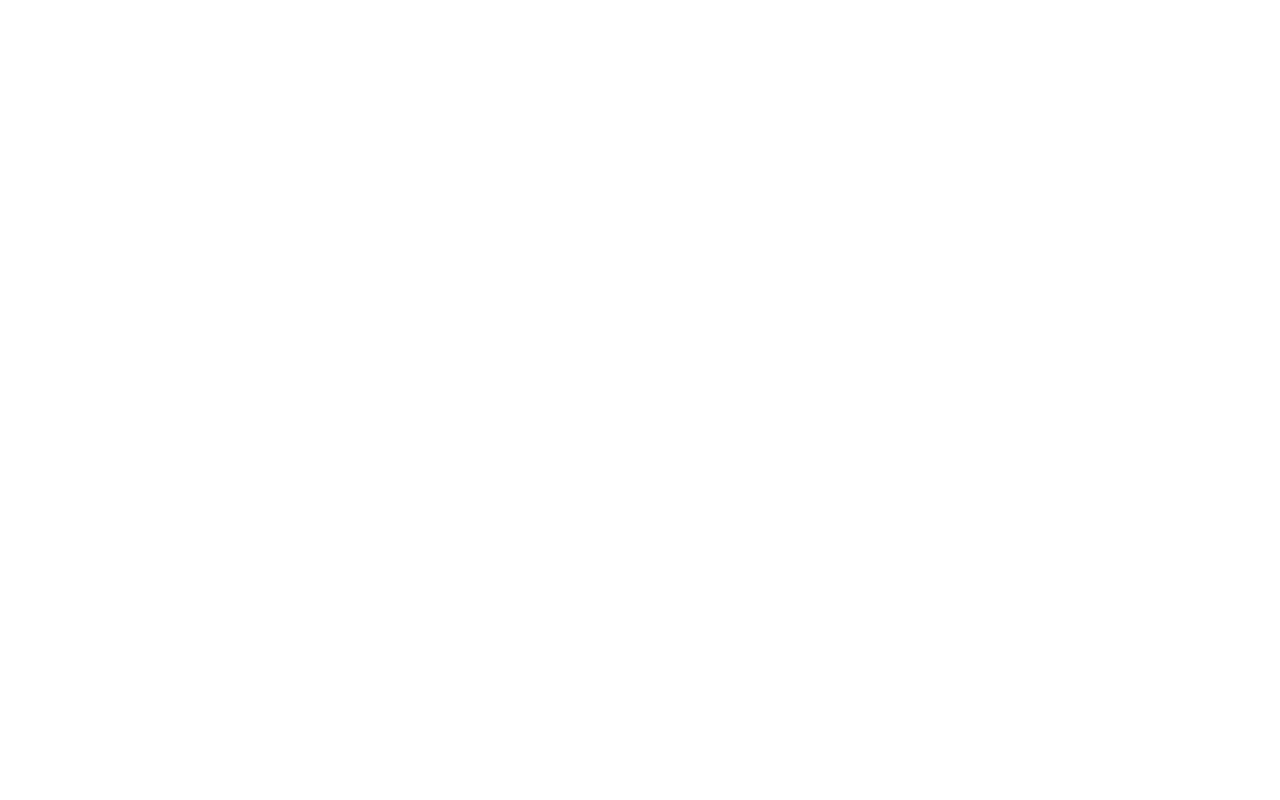
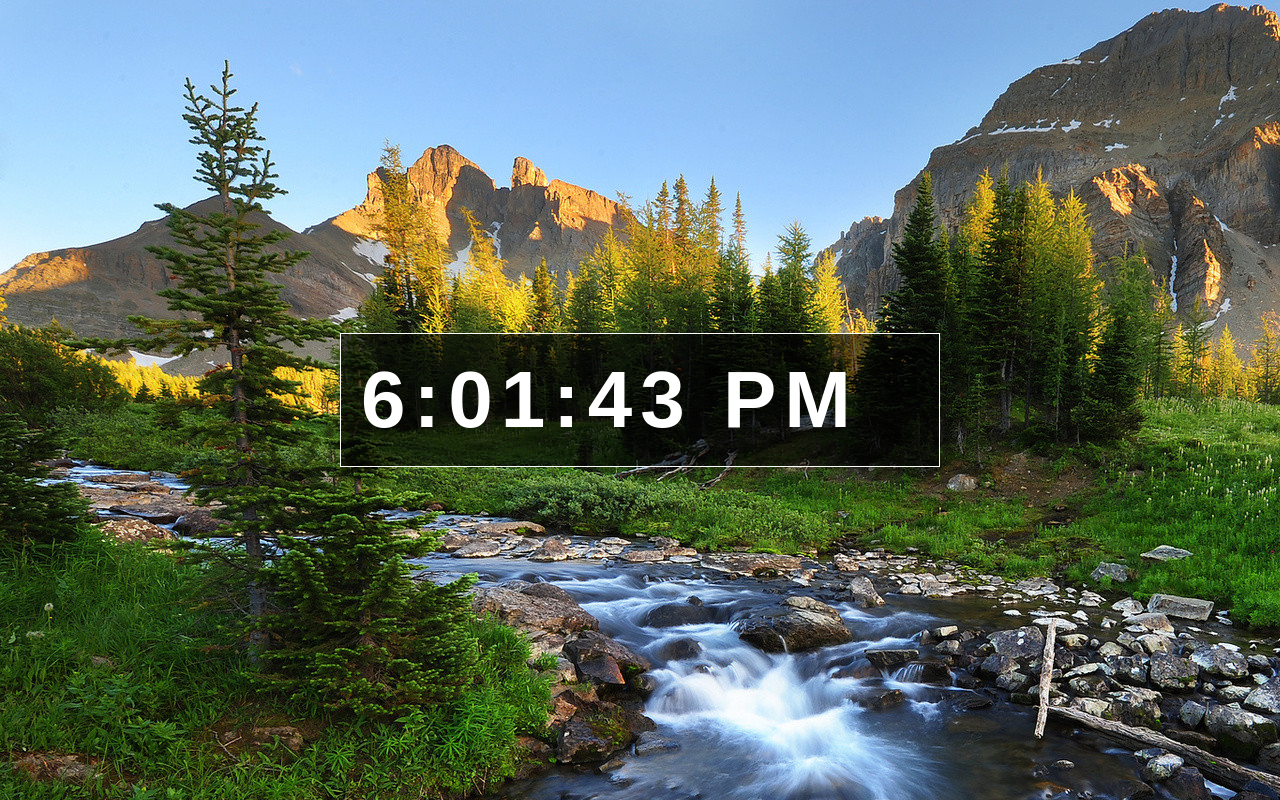
Before and after one commit to Feruzabonu/js-dom, a plain HTML site: page 3-dars/index.html in a window 1280 px wide. Drawn offline with Linux system fonts and the light colour scheme.

Commit message:
3 - dars

```diff
--- a/3-dars/app.js
+++ b/3-dars/app.js
@@ -1,4 +1,4 @@
-// -----------------TASK_1--------------------------------
+// -----------------TASK_1 : Arifmetik amal --------------------------------
 
 // let a = prompt("Birinchi sonni kiriting: ");
 // while(!Number(a)){
@@ -23,7 +23,7 @@
 
 // task1(a,b);
 
-// -----------------TASK_2--------------------------------
+// -----------------TASK_2 : Arrayni tekshirish --------------------------------
 
 // let correct_array = [1,3,5,20,3];
 // let error_array = ['1',3,'5','five',3];
@@ -59,4 +59,73 @@
 // console.log(task_2(correct_array));
 // console.log(task_2(error_array));
 
-// -----------------TASK_3--------------------------------
+// -----------------TASK_3 : Palindrom soni --------------------------------
+
+// let number = prompt("son kiriting")
+// let array = [];
+// let array2 = [];
+// let check = false;
+
+// const task_3 = (number)=>{
+
+// for(let i=0;i<number.length; i++){
+//     array.push(number.charAt(i));
+// }
+// array2 = [...array];
+// array2 = array2.reverse()
+
+// for(let i=0;i<array2.length;i++){
+//     if(array2[i]!==array[i]){
+//         check = false;
+//         break;
+//     }else{
+//         check = true;
+//     }
+// }
+
+// if(check){
+//     console.log("palindrom")
+// }else{
+//     console.log("palindrom emas")
+// }
+// }
+
+// task_3(number);
+
+// -----------------TASK_4 : Array elementini almashtirish --------------------------------
+
+// let array = [1,5,3,0,5,5,0];
+// let val = 5;
+
+// const task_4 =(array,val) =>{
+//   for(let i=0;i<array.length;i++){
+//     if(array[i]==val){
+//       array[i]="_";
+//     }
+//   }
+//   console.log(array)
+// }
+
+// task_4(array,val);
+
+// -----------------TASK_5 : Digital clock --------------------------------
+
+setInterval(function () {
+    const time = document.querySelector(".time");
+    let date = new Date();
+    let hour = date.getHours();
+    let minute = date.getMinutes();
+    let second = date.getSeconds();
+    let day_night = "AM";
+    if(hour>12){
+        hour = hour-12;
+        day_night = "PM";
+    }
+    if(minute<10){
+        minute = "0" + minute;
+    }
+    if(second<10){
+        second = "0" + second;
+    }
+    time.textContent = hour + ":" + minute + ":" + second + " " + day_night;
+})
--- a/3-dars/index.html
+++ b/3-dars/index.html
@@ -5,10 +5,13 @@
     <meta http-equiv="X-UA-Compatible" content="IE=edge">
     <meta name="viewport" content="width=device-width, initial-scale=1.0">
     <title>3 - Dars</title>
+    <link rel="stylesheet" href="style.css">
 </head>
 <body>
 
-
+<div class="clock-ul">
+   <div class="time">12:00:00 PM</div>
+</div>
 
 
     <script src="./app.js"></script>
--- a/3-dars/style.css
+++ b/3-dars/style.css
@@ -0,0 +1,28 @@
+*{
+    margin: 0;
+    padding: 0;
+    box-sizing: border-box;
+    overflow-x: hidden;
+}
+body{
+    background-image: url("./img/clock_bg.jpg");
+}
+
+.clock-ul{
+    width: 100%;
+    height: 100vh;
+    display: flex;
+    align-items: center;
+    justify-content: center;
+    font-size: 80px;
+    font-family: Arial, Helvetica, sans-serif;
+    font-weight: 700;
+    letter-spacing: 8px;
+    color: #fff;
+}
+.time{
+    width: 600px;
+    background-color: rgba(0, 0, 0, 0.596) ;
+    border: 1px solid #fff;
+    padding: 20px;
+}
```
Also changed, not shown: 3-dars/img/clock_bg.jpg (added).
